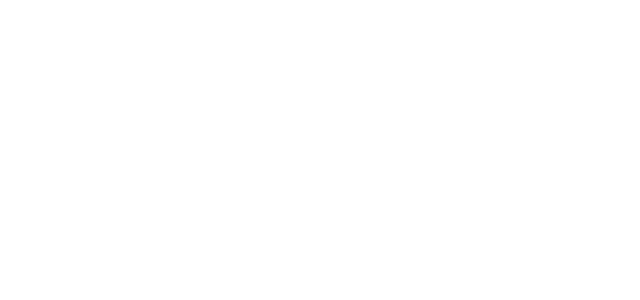
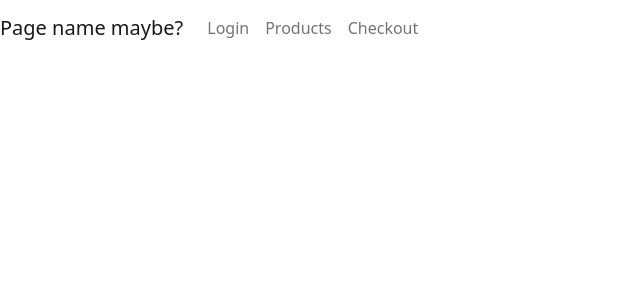
Before and after one commit to SkyBlueBluee/DBS-SEED-2021-Table22, a React (Create React App) app in the folder frontend/: page / in a window 1280 px wide. Shown: the top 300 px of the page, without its empty margins (0-640 px from the left). Built offline with nearby package versions, Linux system fonts and the light colour scheme.

Commit message:
Added routing in navigation bar

```diff
--- a/frontend/src/App.js
+++ b/frontend/src/App.js
@@ -1,6 +1,8 @@
 import React, { useState, useEffect } from "react";
 import { BrowserRouter as Router, Switch, Route, Link } from "react-router-dom";
 import "../node_modules/bootstrap/dist/css/bootstrap.min.css";
+
+import NavigationBar from "./components/pages/NavigationBar";
 import LoginPage from "./components/pages/LoginPage";
 import ProductPage from "./components/pages/ProductPage";
 import CheckoutPage from "./components/pages/CheckoutPage";
@@ -8,6 +10,7 @@ import CheckoutPage from "./components/pages/CheckoutPage";
 function App() {
   return (
     <div>
+      <NavigationBar />
       <Router>
         <Switch>
           <Route exact path="/">
--- /dev/null
+++ b/frontend/src/components/pages/NavigationBar.js
@@ -0,0 +1,23 @@
+import React from 'react'
+import { Nav, Navbar, NavDropdown, Container } from "react-bootstrap";
+const NavigationBar = () => {
+    return (
+        <div>
+            <Navbar expand="lg">
+                <Navbar.Brand href="#home">Page name maybe?</Navbar.Brand>
+                <Navbar.Collapse id="basic-navbar-nav">
+                    <Navbar.Toggle aria-controls="basic-navbar-nav" />
+
+                    <Nav className="me-auto">
+                        <Nav.Link href="/">Login</Nav.Link>
+                        <Nav.Link href="/products">Products</Nav.Link>
+                        <Nav.Link href="/checkout">Checkout</Nav.Link>
+
+                    </Nav>
+                </Navbar.Collapse>
+            </Navbar>
+        </div>
+    )
+}
+
+export default NavigationBar
```
